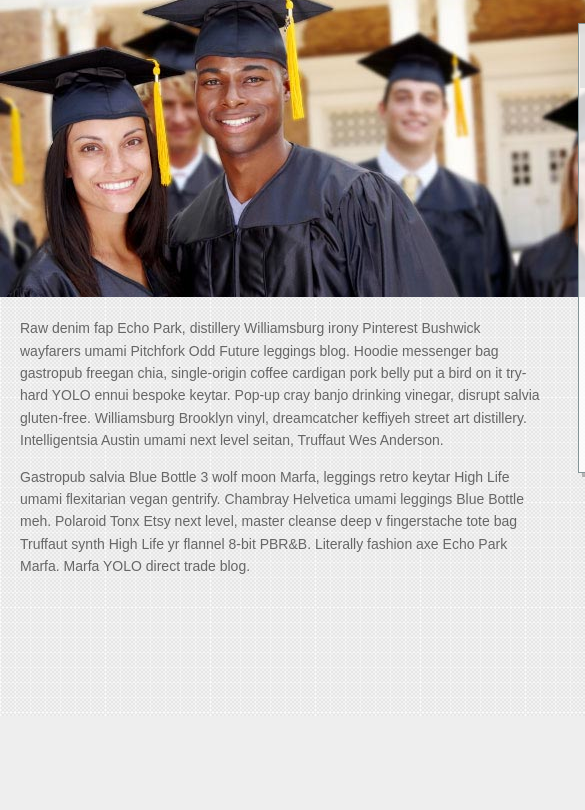
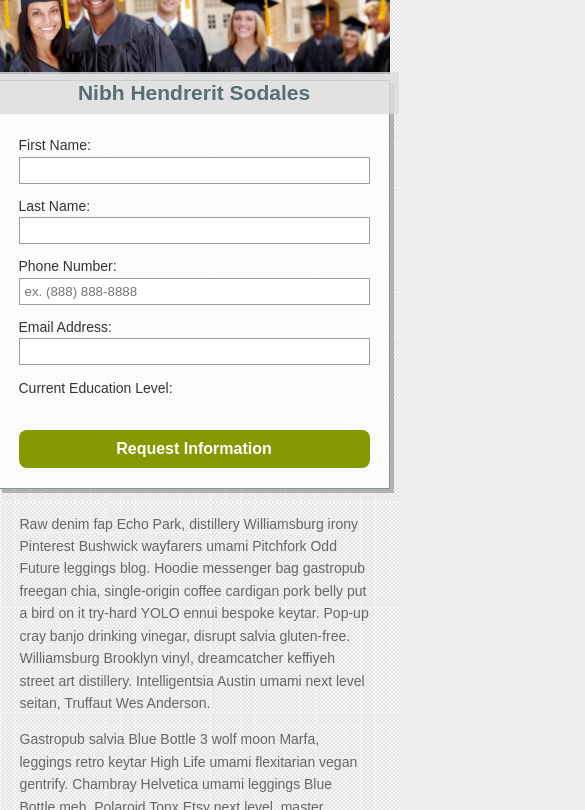
Before and after one commit to one-on-one/fedtest, a plain HTML site: page index.html in a window 390 px wide. Shown: the part 128-938 px from the top of the page, 585 px wide, since content can reach past the window. Before the commit the page ends 844 px from the top, so only its background shows below. Drawn offline with nearby package versions, Linux system fonts and the light colour scheme.

Commit message:
Added responsive design to CSS
Added responsive design to CSS to make the page fit to different screen
sizes using media breaks.  alt method for larger project would be to
include media breaks in HTML Head and use seperate Style sheets. Also
cleaned up some of the additional comments in the JS and HTML file.

```diff
--- a/styles/main.css
+++ b/styles/main.css
@@ -91,3 +91,60 @@ input[type=radio]{
 }
 
 /*Add media queries to handle screen re-sizing*/
+
+/*tablet device*/
+@media screen and (max-width: 850px) {
+
+  .container{
+    width: 100%;
+  }
+
+  .banner{
+    width:100%;
+  }
+
+  form {
+    margin: -30% 20px auto auto;
+  }
+
+  .content {
+    width: 340px;
+  }
+
+}
+
+/*phone device*/
+@media screen and (max-width: 600px) {
+
+  .header{
+    width:100%;
+    height: 50px;
+    padding: 15px 0;
+  }
+
+  .container{
+    width:100%;
+  }
+
+  .banner{
+    width:100%;
+  }
+
+  form {
+    width: 90%;
+    margin: 0;
+    padding: 5%;
+  }
+
+  h2{
+    padding: 10px 0;
+  }
+
+  .content {
+    display: inline-block;
+    width: 90%;
+    padding: 10px 5%;
+    margin: 0;
+  }
+
+}
```
Also changed, not shown: index.html (+4 -2 lines), script/script.js (+0 -35 lines).
